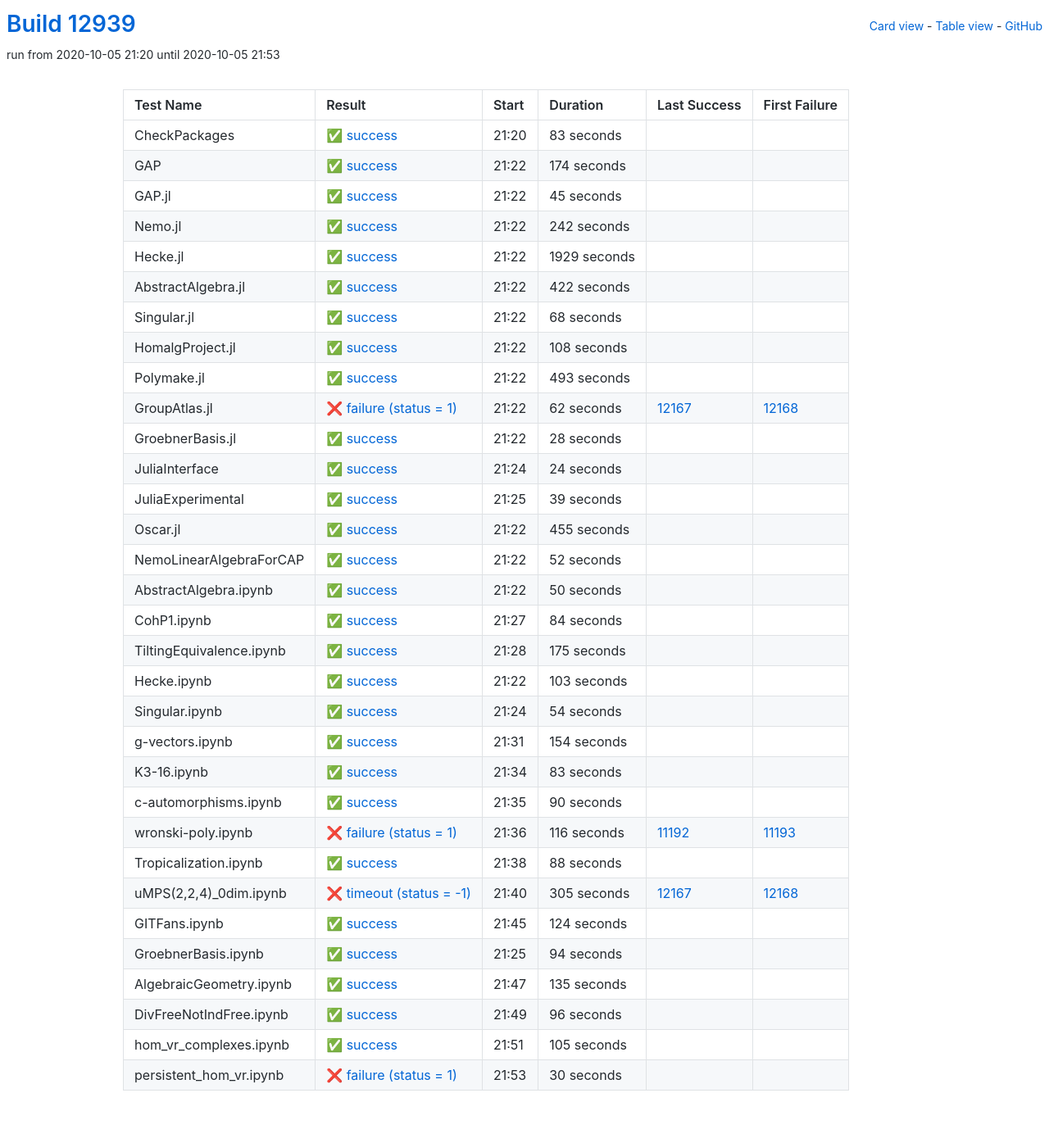
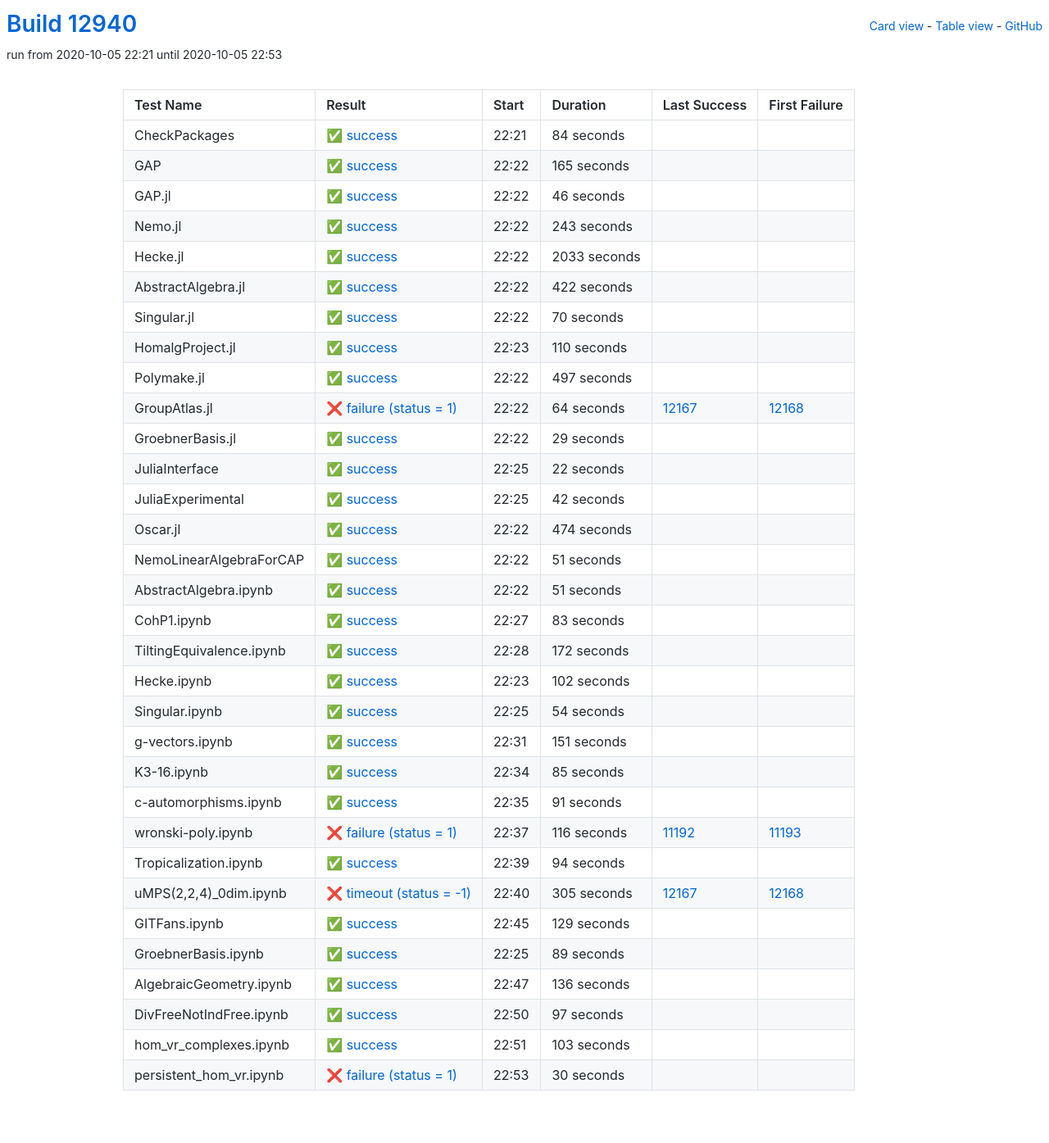
Before and after one commit to oscar-system/oscar-ci-status, a Jekyll site: the page built from table.html, in a window 1280 px wide. Shown: the whole page at 82% size. Built offline with Jekyll 4.4.1, drawn with Linux system fonts in a browser that asks for light colours.

Commit message:
Build #12940

```diff
--- a/_data/ci.yml
+++ b/_data/ci.yml
@@ -1,6 +1,6 @@
 ---
-build: 12939
-build_url: https://oscarci.mathematik.uni-kl.de/job/oscar/12939/
+build: 12940
+build_url: https://oscarci.mathematik.uni-kl.de/job/oscar/12940/
 job: oscar
 organization: oscar-system
 repo: oscar-ci-status
@@ -8,68 +8,68 @@
 tests:
 - name: CheckPackages
   id: checkpackages
-  log: https://oscarci.mathematik.uni-kl.de/job/oscar/12939/artifact/logs/build-12939/CheckPackages.log
-  start: 2020-10-05 21:20
+  log: https://oscarci.mathematik.uni-kl.de/job/oscar/12940/artifact/logs/build-12940/CheckPackages.log
+  start: 2020-10-05 22:21
   success: true
   exitcode: 0
   status: success
-  duration: 83
+  duration: 84
   last_success: false
   last_success_url:
   first_failure: false
   first_failure_url:
 - name: GAP
   id: gap
-  log: https://oscarci.mathematik.uni-kl.de/job/oscar/12939/artifact/logs/build-12939/GAP.log
-  start: 2020-10-05 21:22
+  log: https://oscarci.mathematik.uni-kl.de/job/oscar/12940/artifact/logs/build-12940/GAP.log
+  start: 2020-10-05 22:22
   success: true
   exitcode: 0
   status: success
-  duration: 174
+  duration: 165
   last_success: false
   last_success_url:
   first_failure: false
   first_failure_url:
 - name: GAP.jl
   id: gap-jl
-  log: https://oscarci.mathematik.uni-kl.de/job/oscar/12939/artifact/logs/build-12939/GAP.jl.log
-  start: 2020-10-05 21:22
+  log: https://oscarci.mathematik.uni-kl.de/job/oscar/12940/artifact/logs/build-12940/GAP.jl.log
+  start: 2020-10-05 22:22
   success: true
   exitcode: 0
   status: success
-  duration: 45
+  duration: 46
   last_success: false
   last_success_url:
   first_failure: false
   first_failure_url:
 - name: Nemo.jl
   id: nemo-jl
-  log: https://oscarci.mathematik.uni-kl.de/job/oscar/12939/artifact/logs/build-12939/Nemo.jl.log
-  start: 2020-10-05 21:22
+  log: https://oscarci.mathematik.uni-kl.de/job/oscar/12940/artifact/logs/build-12940/Nemo.jl.log
+  start: 2020-10-05 22:22
   success: true
   exitcode: 0
   status: success
-  duration: 242
+  duration: 243
   last_success: false
   last_success_url:
   first_failure: false
   first_failure_url:
 - name: Hecke.jl
   id: hecke-jl
-  log: https://oscarci.mathematik.uni-kl.de/job/oscar/12939/artifact/logs/build-12939/Hecke.jl.log
-  start: 2020-10-05 21:22
+  log: https://oscarci.mathematik.uni-kl.de/job/oscar/12940/artifact/logs/build-12940/Hecke.jl.log
+  start: 2020-10-05 22:22
   success: true
   exitcode: 0
   status: success
-  duration: 1929
+  duration: 2033
   last_success: false
   last_success_url:
   first_failure: false
   first_failure_url:
 - name: AbstractAlgebra.jl
   id: abstractalgebra-jl
-  log: https://oscarci.mathematik.uni-kl.de/job/oscar/12939/artifact/logs/build-12939/AbstractAlgebra.jl.log
-  start: 2020-10-05 21:22
+  log: https://oscarci.mathematik.uni-kl.de/job/oscar/12940/artifact/logs/build-12940/AbstractAlgebra.jl.log
+  start: 2020-10-05 22:22
   success: true
   exitcode: 0
   status: success
@@ -80,164 +80,164 @@
   first_failure_url:
 - name: Singular.jl
   id: singular-jl
-  log: https://oscarci.mathematik.uni-kl.de/job/oscar/12939/artifact/logs/build-12939/Singular.jl.log
-  start: 2020-10-05 21:22
+  log: https://oscarci.mathematik.uni-kl.de/job/oscar/12940/artifact/logs/build-12940/Singular.jl.log
+  start: 2020-10-05 22:22
   success: true
   exitcode: 0
   status: success
-  duration: 68
+  duration: 70
   last_success: false
   last_success_url:
   first_failure: false
   first_failure_url:
 - name: HomalgProject.jl
   id: homalgproject-jl
-  log: https://oscarci.mathematik.uni-kl.de/job/oscar/12939/artifact/logs/build-12939/HomalgProject.jl.log
-  start: 2020-10-05 21:22
+  log: https://oscarci.mathematik.uni-kl.de/job/oscar/12940/artifact/logs/build-12940/HomalgProject.jl.log
+  start: 2020-10-05 22:23
   success: true
   exitcode: 0
   status: success
-  duration: 108
+  duration: 110
   last_success: false
   last_success_url:
   first_failure: false
   first_failure_url:
 - name: Polymake.jl
   id: polymake-jl
-  log: https://oscarci.mathematik.uni-kl.de/job/oscar/12939/artifact/logs/build-12939/Polymake.jl.log
-  start: 2020-10-05 21:22
+  log: https://oscarci.mathematik.uni-kl.de/job/oscar/12940/artifact/logs/build-12940/Polymake.jl.log
+  start: 2020-10-05 22:22
   success: true
   exitcode: 0
   status: success
-  duration: 493
+  duration: 497
   last_success: false
   last_success_url:
   first_failure: false
   first_failure_url:
 - name: GroupAtlas.jl
   id: groupatlas-jl
-  log: https://oscarci.mathematik.uni-kl.de/job/oscar/12939/artifact/logs/build-12939/GroupAtlas.jl.log
-  start: 2020-10-05 21:22
+  log: https://oscarci.mathematik.uni-kl.de/job/oscar/12940/artifact/logs/build-12940/GroupAtlas.jl.log
+  start: 2020-10-05 22:22
   success: false
   exitcode: 1
   status: failure
-  duration: 62
+  duration: 64
   last_success: 12167
   last_success_url: https://oscarci.mathematik.uni-kl.de/job/oscar/12167/
   first_failure: 12168
   first_failure_url: https://oscarci.mathematik.uni-kl.de/job/oscar/12168/
 - name: GroebnerBasis.jl
   id: groebnerbasis-jl
-  log: https://oscarci.mathematik.uni-kl.de/job/oscar/12939/artifact/logs/build-12939/GroebnerBasis.jl.log
-  start: 2020-10-05 21:22
+  log: https://oscarci.mathematik.uni-kl.de/job/oscar/12940/artifact/logs/build-12940/GroebnerBasis.jl.log
+  start: 2020-10-05 22:22
   success: true
   exitcode: 0
   status: success
-  duration: 28
+  duration: 29
   last_success: false
   last_success_url:
   first_failure: false
   first_failure_url:
 - name: JuliaInterface
   id: juliainterface
-  log: https://oscarci.mathematik.uni-kl.de/job/oscar/12939/artifact/logs/build-12939/JuliaInterface.log
-  start: 2020-10-05 21:24
+  log: https://oscarci.mathematik.uni-kl.de/job/oscar/12940/artifact/logs/build-12940/JuliaInterface.log
+  start: 2020-10-05 22:25
   success: true
   exitcode: 0
   status: success
-  duration: 24
+  duration: 22
   last_success: false
   last_success_url:
   first_failure: false
   first_failure_url:
 - name: JuliaExperimental
   id: juliaexperimental
-  log: https://oscarci.mathematik.uni-kl.de/job/oscar/12939/artifact/logs/build-12939/JuliaExperimental.log
-  start: 2020-10-05 21:25
+  log: https://oscarci.mathematik.uni-kl.de/job/oscar/12940/artifact/logs/build-12940/JuliaExperimental.log
+  start: 2020-10-05 22:25
   success: true
   exitcode: 0
   status: success
-  duration: 39
+  duration: 42
   last_success: false
   last_success_url:
   first_failure: false
   first_failure_url:
 - name: Oscar.jl
   id: oscar-jl
-  log: https://oscarci.mathematik.uni-kl.de/job/oscar/12939/artifact/logs/build-12939/Oscar.jl.log
-  start: 2020-10-05 21:22
+  log: https://oscarci.mathematik.uni-kl.de/job/oscar/12940/artifact/logs/build-12940/Oscar.jl.log
+  start: 2020-10-05 22:22
   success: true
   exitcode: 0
   status: success
-  duration: 455
+  duration: 474
   last_success: false
   last_success_url:
   first_failure: false
   first_failure_url:
 - name: NemoLinearAlgebraForCAP
   id: nemolinearalgebraforcap
-  log: https://oscarci.mathematik.uni-kl.de/job/oscar/12939/artifact/logs/build-12939/NemoLinearAlgebraForCAP.log
-  start: 2020-10-05 21:22
+  log: https://oscarci.mathematik.uni-kl.de/job/oscar/12940/artifact/logs/build-12940/NemoLinearAlgebraForCAP.log
+  start: 2020-10-05 22:22
   success: true
   exitcode: 0
   status: success
-  duration: 52
+  duration: 51
   last_success: false
   last_success_url:
   first_failure: false
   first_failure_url:
 - name: AbstractAlgebra.ipynb
   id: abstractalgebra-ipynb
-  log: https://oscarci.mathematik.uni-kl.de/job/oscar/12939/artifact/logs/build-12939/AbstractAlgebra.ipynb.log
-  start: 2020-10-05 21:22
+  log: https://oscarci.mathematik.uni-kl.de/job/oscar/12940/artifact/logs/build-12940/AbstractAlgebra.ipynb.log
+  start: 2020-10-05 22:22
   success: true
   exitcode: 0
   status: success
-  duration: 50
+  duration: 51
   last_success: false
   last_success_url:
   first_failure: false
   first_failure_url:
 - name: CohP1.ipynb
   id: cohp1-ipynb
-  log: https://oscarci.mathematik.uni-kl.de/job/oscar/12939/artifact/logs/build-12939/CohP1.ipynb.log
-  start: 2020-10-05 21:27
+  log: https://oscarci.mathematik.uni-kl.de/job/oscar/12940/artifact/logs/build-12940/CohP1.ipynb.log
+  start: 2020-10-05 22:27
   success: true
   exitcode: 0
   status: success
-  duration: 84
+  duration: 83
   last_success: false
   last_success_url:
   first_failure: false
   first_failure_url:
 - name: TiltingEquivalence.ipynb
   id: tiltingequivalence-ipynb
-  log: https://oscarci.mathematik.uni-kl.de/job/oscar/12939/artifact/logs/build-12939/TiltingEquivalence.ipynb.log
-  start: 2020-10-05 21:28
+  log: https://oscarci.mathematik.uni-kl.de/job/oscar/12940/artifact/logs/build-12940/TiltingEquivalence.ipynb.log
+  start: 2020-10-05 22:28
   success: true
   exitcode: 0
   status: success
-  duration: 175
+  duration: 172
   last_success: false
   last_success_url:
   first_failure: false
   first_failure_url:
 - name: Hecke.ipynb
   id: hecke-ipynb
-  log: https://oscarci.mathematik.uni-kl.de/job/oscar/12939/artifact/logs/build-12939/Hecke.ipynb.log
-  start: 2020-10-05 21:22
+  log: https://oscarci.mathematik.uni-kl.de/job/oscar/12940/artifact/logs/build-12940/Hecke.ipynb.log
+  start: 2020-10-05 22:23
   success: true
   exitcode: 0
   status: success
-  duration: 103
+  duration: 102
   last_success: false
   last_success_url:
   first_failure: false
   first_failure_url:
 - name: Singular.ipynb
   id: singular-ipynb
-  log: https://oscarci.mathematik.uni-kl.de/job/oscar/12939/artifact/logs/build-12939/Singular.ipynb.log
-  start: 2020-10-05 21:24
+  log: https://oscarci.mathematik.uni-kl.de/job/oscar/12940/artifact/logs/build-12940/Singular.ipynb.log
+  start: 2020-10-05 22:25
   success: true
   exitcode: 0
   status: success
@@ -248,44 +248,44 @@
   first_failure_url:
 - name: g-vectors.ipynb
   id: g-vectors-ipynb
-  log: https://oscarci.mathematik.uni-kl.de/job/oscar/12939/artifact/logs/build-12939/g-vectors.ipynb.log
-  start: 2020-10-05 21:31
+  log: https://oscarci.mathematik.uni-kl.de/job/oscar/12940/artifact/logs/build-12940/g-vectors.ipynb.log
+  start: 2020-10-05 22:31
   success: true
   exitcode: 0
   status: success
-  duration: 154
+  duration: 151
   last_success: false
   last_success_url:
   first_failure: false
   first_failure_url:
 - name: K3-16.ipynb
   id: k3-16-ipynb
-  log: https://oscarci.mathematik.uni-kl.de/job/oscar/12939/artifact/logs/build-12939/K3-16.ipynb.log
-  start: 2020-10-05 21:34
+  log: https://oscarci.mathematik.uni-kl.de/job/oscar/12940/artifact/logs/build-12940/K3-16.ipynb.log
+  start: 2020-10-05 22:34
   success: true
   exitcode: 0
   status: success
-  duration: 83
+  duration: 85
   last_success: false
   last_success_url:
   first_failure: false
   first_failure_url:
 - name: c-automorphisms.ipynb
   id: c-automorphisms-ipynb
-  log: https://oscarci.mathematik.uni-kl.de/job/oscar/12939/artifact/logs/build-12939/c-automorphisms.ipynb.log
-  start: 2020-10-05 21:35
+  log: https://oscarci.mathematik.uni-kl.de/job/oscar/12940/artifact/logs/build-12940/c-automorphisms.ipynb.log
+  start: 2020-10-05 22:35
   success: true
   exitcode: 0
   status: success
-  duration: 90
+  duration: 91
   last_success: false
   last_success_url:
   first_failure: false
   first_failure_url:
 - name: wronski-poly.ipynb
   id: wronski-poly-ipynb
-  log: https://oscarci.mathematik.uni-kl.de/job/oscar/12939/artifact/logs/build-12939/wronski-poly.ipynb.log
-  start: 2020-10-05 21:36
+  log: https://oscarci.mathematik.uni-kl.de/job/oscar/12940/artifact/logs/build-12940/wronski-poly.ipynb.log
+  start: 2020-10-05 22:37
   success: false
   exitcode: 1
   status: failure
@@ -296,20 +296,20 @@
   first_failure_url: https://oscarci.mathematik.uni-kl.de/job/oscar/11193/
 - name: Tropicalization.ipynb
   id: tropicalization-ipynb
-  log: https://oscarci.mathematik.uni-kl.de/job/oscar/12939/artifact/logs/build-12939/Tropicalization.ipynb.log
-  start: 2020-10-05 21:38
+  log: https://oscarci.mathematik.uni-kl.de/job/oscar/12940/artifact/logs/build-12940/Tropicalization.ipynb.log
+  start: 2020-10-05 22:39
   success: true
   exitcode: 0
   status: success
-  duration: 88
+  duration: 94
   last_success: false
   last_success_url:
   first_failure: false
   first_failure_url:
 - name: uMPS(2,2,4)_0dim.ipynb
   id: umps-2-2-4-0dim-ipynb
-  log: https://oscarci.mathematik.uni-kl.de/job/oscar/12939/artifact/logs/build-12939/uMPS-2-2-4-_0dim.ipynb.log
-  start: 2020-10-05 21:40
+  log: https://oscarci.mathematik.uni-kl.de/job/oscar/12940/artifact/logs/build-12940/uMPS-2-2-4-_0dim.ipynb.log
+  start: 2020-10-05 22:40
   success: false
   exitcode: -1
   status: timeout
@@ -320,68 +320,68 @@
   first_failure_url: https://oscarci.mathematik.uni-kl.de/job/oscar/12168/
 - name: GITFans.ipynb
   id: gitfans-ipynb
-  log: https://oscarci.mathematik.uni-kl.de/job/oscar/12939/artifact/logs/build-12939/GITFans.ipynb.log
-  start: 2020-10-05 21:45
+  log: https://oscarci.mathematik.uni-kl.de/job/oscar/12940/artifact/logs/build-12940/GITFans.ipynb.log
+  start: 2020-10-05 22:45
   success: true
   exitcode: 0
   status: success
-  duration: 124
+  duration: 129
   last_success: false
   last_success_url:
   first_failure: false
   first_failure_url:
 - name: GroebnerBasis.ipynb
   id: groebnerbasis-ipynb
-  log: https://oscarci.mathematik.uni-kl.de/job/oscar/12939/artifact/logs/build-12939/GroebnerBasis.ipynb.log
-  start: 2020-10-05 21:25
+  log: https://oscarci.mathematik.uni-kl.de/job/oscar/12940/artifact/logs/build-12940/GroebnerBasis.ipynb.log
+  start: 2020-10-05 22:25
   success: true
   exitcode: 0
   status: success
-  duration: 94
+  duration: 89
   last_success: false
   last_success_url:
   first_failure: false
   first_failure_url:
 - name: AlgebraicGeometry.ipynb
   id: algebraicgeometry-ipynb
-  log: https://oscarci.mathematik.uni-kl.de/job/oscar/12939/artifact/logs/build-12939/AlgebraicGeometry.ipynb.log
-  start: 2020-10-05 21:47
+  log: https://oscarci.mathematik.uni-kl.de/job/oscar/12940/artifact/logs/build-12940/AlgebraicGeometry.ipynb.log
+  start: 2020-10-05 22:47
   success: true
   exitcode: 0
   status: success
-  duration: 135
+  duration: 136
   last_success: false
   last_success_url:
   first_failure: false
   first_failure_url:
 - name: DivFreeNotIndFree.ipynb
   id: divfreenotindfree-ipynb
-  log: https://oscarci.mathematik.uni-kl.de/job/oscar/12939/artifact/logs/build-12939/DivFreeNotIndFree.ipynb.log
-  start: 2020-10-05 21:49
+  log: https://oscarci.mathematik.uni-kl.de/job/oscar/12940/artifact/logs/build-12940/DivFreeNotIndFree.ipynb.log
+  start: 2020-10-05 22:50
   success: true
   exitcode: 0
   status: success
-  duration: 96
+  duration: 97
   last_success: false
   last_success_url:
   first_failure: false
   first_failure_url:
 - name: hom_vr_complexes.ipynb
   id: hom-vr-complexes-ipynb
-  log: https://oscarci.mathematik.uni-kl.de/job/oscar/12939/artifact/logs/build-12939/hom_vr_complexes.ipynb.log
-  start: 2020-10-05 21:51
+  log: https://oscarci.mathematik.uni-kl.de/job/oscar/12940/artifact/logs/build-12940/hom_vr_complexes.ipynb.log
+  start: 2020-10-05 22:51
   success: true
   exitcode: 0
   status: success
-  duration: 105
+  duration: 103
   last_success: false
   last_success_url:
   first_failure: false
   first_failure_url:
 - name: persistent_hom_vr.ipynb
   id: persistent-hom-vr-ipynb
-  log: https://oscarci.mathematik.uni-kl.de/job/oscar/12939/artifact/logs/build-12939/persistent_hom_vr.ipynb.log
-  start: 2020-10-05 21:53
+  log: https://oscarci.mathematik.uni-kl.de/job/oscar/12940/artifact/logs/build-12940/persistent_hom_vr.ipynb.log
+  start: 2020-10-05 22:53
   success: false
   exitcode: 1
   status: failure
```
Also changed, not shown: README.md.
